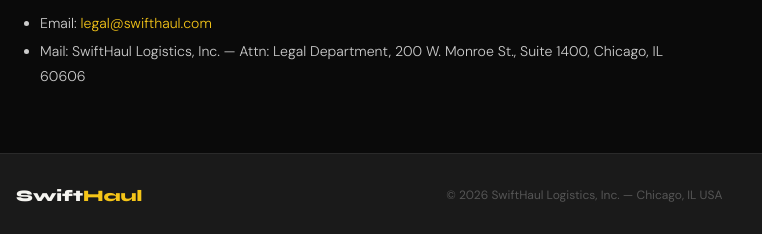
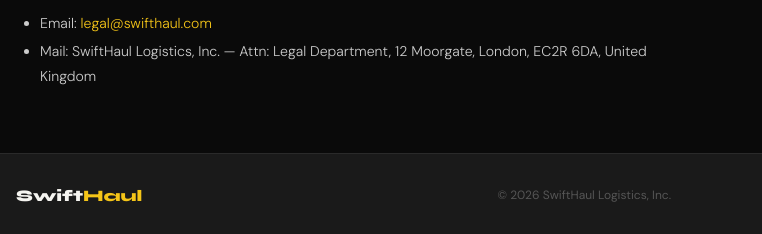
Before and after one commit to thewise1ne/swifthaulships, a plain HTML site: page swifthaul_terms.html in a window 1280 px wide. Shown: the part 2654-2888 px from the top of the page, 48-810 px from the left. Drawn offline with Linux system fonts and the light colour scheme.

Commit message:
Update swifthaul_terms.html

```diff
--- a/swifthaul_terms.html
+++ b/swifthaul_terms.html
@@ -99,13 +99,13 @@
   <p>For questions regarding these Terms of Service, contact our legal department:</p>
   <ul>
     <li>Email: <a href="mailto:legal@swifthaul.com">legal@swifthaul.com</a></li>
-    <li>Mail: SwiftHaul Logistics, Inc. — Attn: Legal Department, 200 W. Monroe St., Suite 1400, Chicago, IL 60606</li>
+    <li>Mail: SwiftHaul Logistics, Inc. — Attn: Legal Department, 12 Moorgate, London, EC2R 6DA, United Kingdom</li>
   </ul>
 </div>
 
 <footer>
   <div class="foot-logo"><a href="swifthaul_logistics_site.html" style="text-decoration:none;color:inherit">Swift<span>Haul</span></a></div>
-  <div class="foot-copy">© 2026 SwiftHaul Logistics, Inc. — Chicago, IL USA</div>
+  <div class="foot-copy">© 2026 SwiftHaul Logistics, Inc.</div>
   <div class="foot-links">
     <a href="swifthaul_privacy.html">Privacy Policy</a>
     <a href="swifthaul_contact.html">Contact</a>
```
